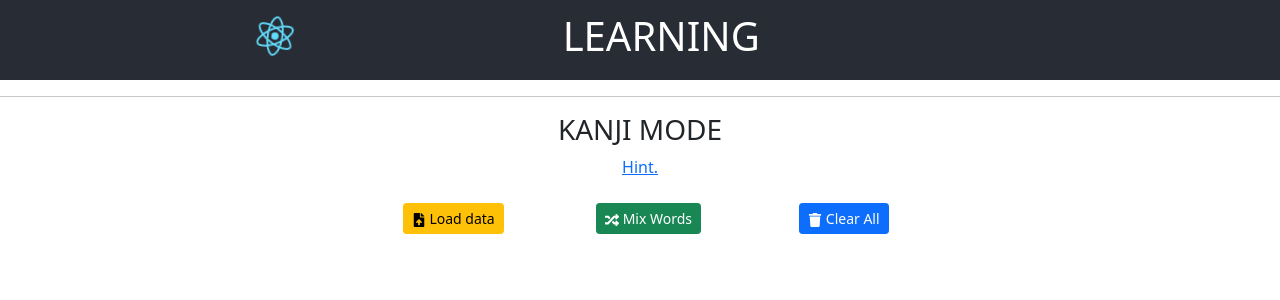
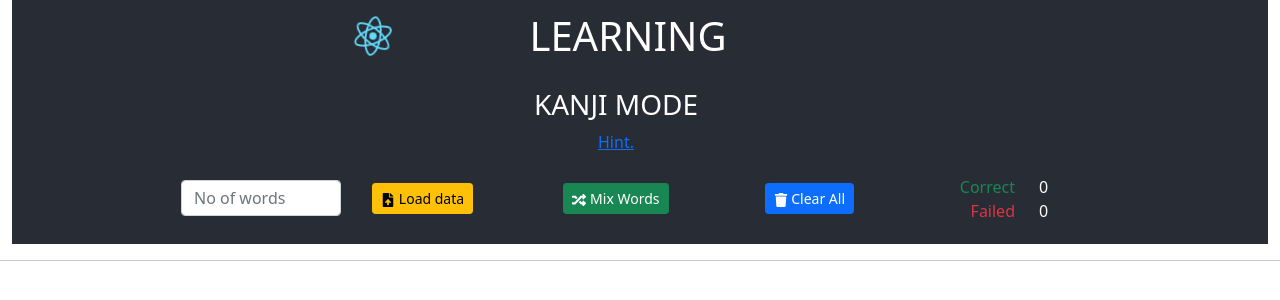
Before and after one commit to tthieu2911/vocab-learn-v1, a React (Create React App) app: page / in a window 1280 px wide. Shown: the top 300 px of the page. Built offline with nearby package versions, Linux system fonts and the light colour scheme.

Commit message:
input Number of words. Load data

```diff
--- a/src/kanji/index.js
+++ b/src/kanji/index.js
@@ -40,11 +40,19 @@ const Kanji = (kanjiProps) => {
   var _curDict = [];
 
   const loadData = () => {
-    importData('file/kanji4-1.txt');
+    var _inptNoOfWord = $("#total");
+
+    // jquery
+    //    _inptNoOfWord.val()
+    // Or _inptNoOfWord[0].val
+    var _intNumber = _inptNoOfWord.val();
+
+    importData('file/kanji4-1.txt', _intNumber);
+    //importData('file/test.txt', _intNumber);
   }
 
   // Import data from local file
-  function importData(fileName) {
+  function importData(fileName, inputNumber) {
     $.get(fileName, function (data, res) {
       _curDict = [];
 
@@ -75,7 +83,7 @@ const Kanji = (kanjiProps) => {
           wordsObj = {};
         }
 
-        displayWord();
+        displayWord(inputNumber);
       }
     });
   }
@@ -83,65 +91,121 @@ const Kanji = (kanjiProps) => {
   function splitWords(words) {
     var arr = words.split(",").map(function (item) {
       return item.trim();
-    });
-    console.log(arr);
+    })
+
     return arr;
   }
 
-  function displayWord() {
-    setKanjiList(_curDict);
+  function displayWord(inputNumber) {
+    // Suffle imported dictionary
+    var _suffledDict = suffleDictionary(_curDict);
+
+    // Slice with specific number
+    var _arrWordDictToDisplay = [];
+    if (inputNumber <= _curDict.length) {
+      _arrWordDictToDisplay = _suffledDict.slice(0, inputNumber);
+    } else {
+      _arrWordDictToDisplay = _suffledDict;
+    }
+
+    // Create Kanji list
+    setKanjiList(_arrWordDictToDisplay);
+  }
+
+  function suffleDictionary(inputDict) {
+    var newDict = inputDict.slice();
+    var currIndex = inputDict.length, tmpItems, randIndex;
+
+    while (0 !== currIndex) {
+      // Get random index
+      randIndex = Math.floor(Math.random() * currIndex);
+      currIndex -= 1;
+      // swap items
+      tmpItems = newDict[currIndex];
+      newDict[currIndex] = newDict[randIndex];
+      newDict[randIndex] = tmpItems;
+    }
+    return newDict;
   }
 
   return (
     <div className="App">
-      <header className="App-header">
-        <div className="container-fluid row" >
+      <header>
+      </header>
+      <div className="container-fluid" >
+        <div className="container-fluid App-header" >
+          <div className="container-fluid row">
             <div className="col-md-2 col-sm-2 col-2"></div>
             <div className="col-md-8 col-sm-8 col-8 row" >
-            <div className="col-md-1 col-sm-1 col-1"><img src={logo} className="App-logo" alt="logo" /></div>
-            <div className="col-md-11 col-sm-11 col-11" align-text="left"><h1>LEARNING</h1></div>
+              <div className="col-md-4 col-sm-4 col-4"><img src={logo} className="App-logo" alt="logo" /></div>
+              <div className="col-md-4 col-sm-4 col-4" align-text="left"><h1>LEARNING</h1></div>
+              <div className="col-md-4 col-sm-4 col-4"></div>
             </div>
             <div className="col-md-2 col-sm-2 col-2"></div>
           </div>
-      </header>
+        </div>
+      </div>
 
-      <div>
-        <hr />
       <div className="container-fluid" id="kanji_div">
+        <div className="container-fluid" id="kanji_header">
+          <div className="container-fluid row">
+            <div className="col-md-2 col-sm-2 col-2"></div>
+            <div className="col-md-8 col-sm-8 col-8 row">
               <h3 className="text-center"> KANJI MODE </h3>
               <div className="text-center">
-              <a href="/" id="hdnDetail" title="Ctrl - gợi ý; Enter - Kiểm tra kết quả; Phím mũi tên - Chuyển ô; Tab - Chuyển ô và Kiếm tra kết quả">Hint.</a>
+                <a href="/" title="Ctrl - gợi ý; Enter - Kiểm tra kết quả; Phím mũi tên - Chuyển ô; Tab - Chuyển ô và Kiếm tra kết quả">Hint.</a>
               </div>
-          <br />
-          <div className="container-fluid row text-center">
+            </div>
             <div className="col-md-2 col-sm-2 col-2"></div>
-            <div className="col-md-8 col-sm-8 col-8 row">
-              <div className="col-md-2 col-sm-2 col-2"></div>
-              <div className="col-md-3 col-sm-3 col-3 ">
+          </div>
+          <div className="container-fluid row">
+            <div className="container-fluid row button-fields">
+              <div className="col-md-3 col-sm-3 col-3">
+                <input className='form-control' id='total' placeholder='No of words' type="number" min="1" />
+              </div>
+              <div className="col-md-2 col-sm-2 col-2 ">
                 <button type="button" className="btn btn-primary btn-sm btn-warning" onClick={() => loadData()}>
                   <FaFileUpload />
                   <span> Load data </span>
                 </button>
               </div>
-              <div className="col-md-3 col-sm-3 col-3 ">
+              <div className="col-md-2 col-sm-2 col-2 ">
                 <button type="button" className="btn btn-primary btn-sm btn-success" onClick={() => mixKanjiWord()}>
                   <FaRandom />
                   <span> Mix Words </span>
                 </button>
               </div>
-              <div className="col-md-3 col-sm-3 col-3 ">
+              <div className="col-md-2 col-sm-2 col-2 ">
                 <button type="button" className="btn btn-primary btn-sm btn-edit" onClick={() => clearAll()}>
                   <FaTrash />
                   <span> Clear All </span>
                 </button>
               </div>
-              <div className="col-md-1 col-sm-1 col-1"></div>
+              <div className="col-md-3 col-sm-3 col-3 row">
+                <div className="row">
+                  <div className="col-md-6 col-sm-6 col-6 test-result">
+                    <span className="text-success">Correct</span>
                   </div>
-            <div className="col-md-2 col-sm-2 col-2"></div>
+                  <div className="col-md-6 col-sm-6 col-6 test-count">
+                    <span id="correctCount">0</span>
                   </div>
-          <br />
+                </div>
+                <div className="row">
+                  <div className="col-md-6 col-sm-6 col-6 test-result">
+                    <span className="text-danger">Failed</span>
+                  </div>
+                  <div className="col-md-6 col-sm-6 col-6 test-count">
+                    <span id="failedCound">0</span>
+                  </div>
+                </div>
+              </div>
+            </div>
+          </div>
+        </div>
+      </div>
 
-          <div className="container-fluid row">
+      <hr />
+      <div className="container-fluid">
         <div className="container-fluid row kanji" id="kanji_area">
           <div className="row">
             {/* <!-- Kanji list --> */}
@@ -154,8 +218,6 @@ const Kanji = (kanjiProps) => {
         </div>
       </div>
     </div>
-      </div>
-    </div>
   );
 }
 
--- a/src/kanji/styles.css
+++ b/src/kanji/styles.css
@@ -2,6 +2,21 @@
 
 h1 {
     text-align: center;
+}
+
+#kanji_header{
+    background-color: #282c34;
+    padding-top: 1vh;
+    min-height: 16vh;
+    color: white;
+    position: -webkit-sticky;
+    position: sticky;
+    top: 0;
+    z-index: 1020;
+}
+
+#kanji_area{
+    margin-top: auto;
 }
 
 .btn {
@@ -9,3 +24,25 @@ h1 {
     vertical-align: middle;
     align-items: center;
 }
+
+.button-fields{
+    margin-top: 1vh;
+    padding: 2vh;
+    align-items: center;
+    vertical-align: middle;
+}
+
+.button-fields input{
+    margin-left: 50%;
+    margin-bottom: 1.5vh;
+    width: 60%;
+    min-height: fit-content;
+}
+
+.test-result{
+    text-align: right;
+}
+
+.test-count{
+    text-align: left;
+}
--- a/src/kanjiBlock/index.js
+++ b/src/kanjiBlock/index.js
@@ -42,8 +42,6 @@ const KanjiBlock = (blockProps) => {
         break;
       }
     }
-
-    //lastInput = $($this);
   }
 
   const checkWord = function (input) {
@@ -53,9 +51,9 @@ const KanjiBlock = (blockProps) => {
     var _arrExpectedResult = [];
 
     if (_value !== "") {
+      // attr() return as String
       _expectedResult = _iptElement.parent().find('.result_kanji').attr('result').toLowerCase();
       _arrExpectedResult = _expectedResult.split(",");
-
 
       if (_arrExpectedResult.indexOf(_value.toLowerCase()) !== -1) {
         // input
```
Also changed, not shown: public/file/test.txt (added). Lines whose indentation alone changed are shown as unchanged.
